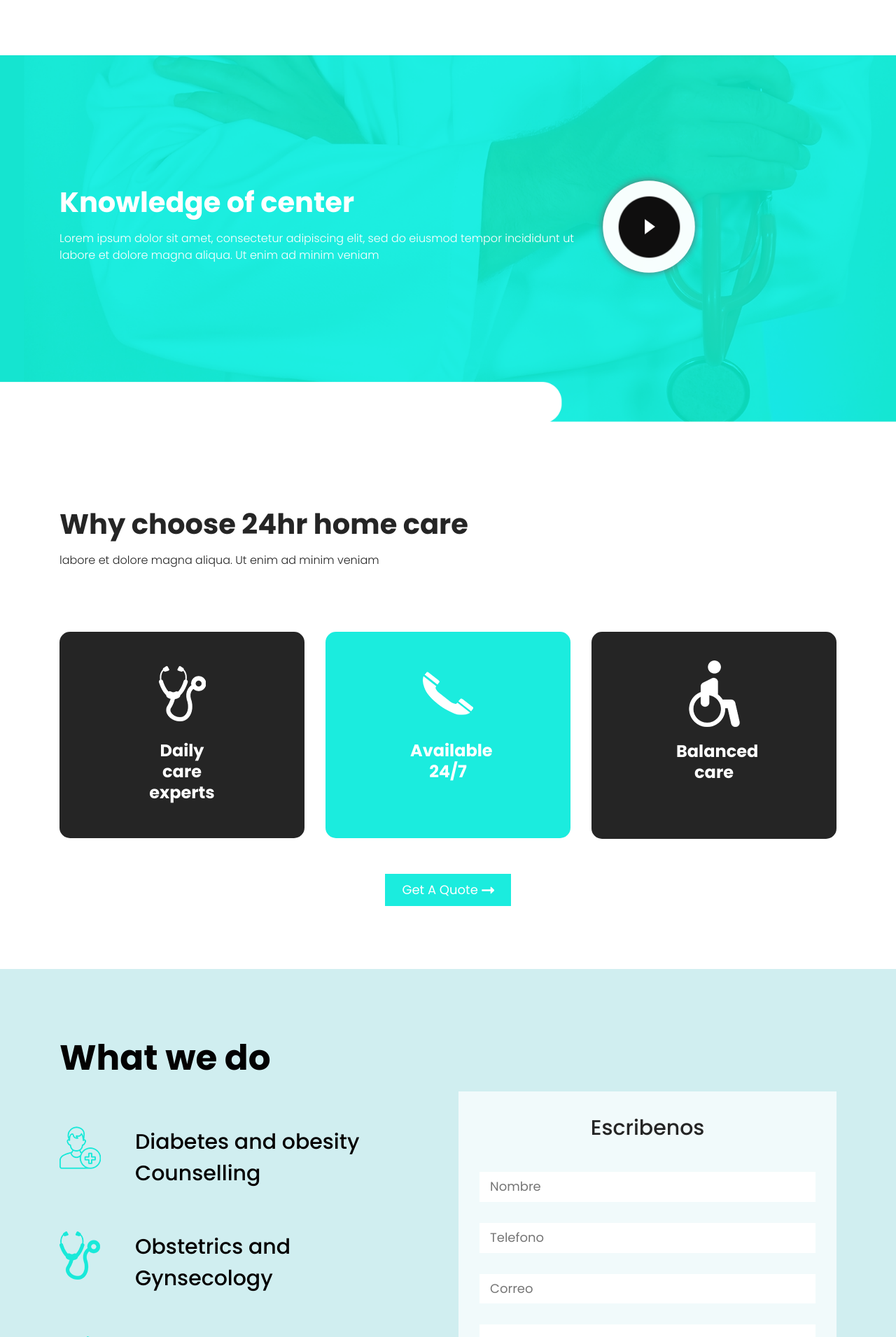
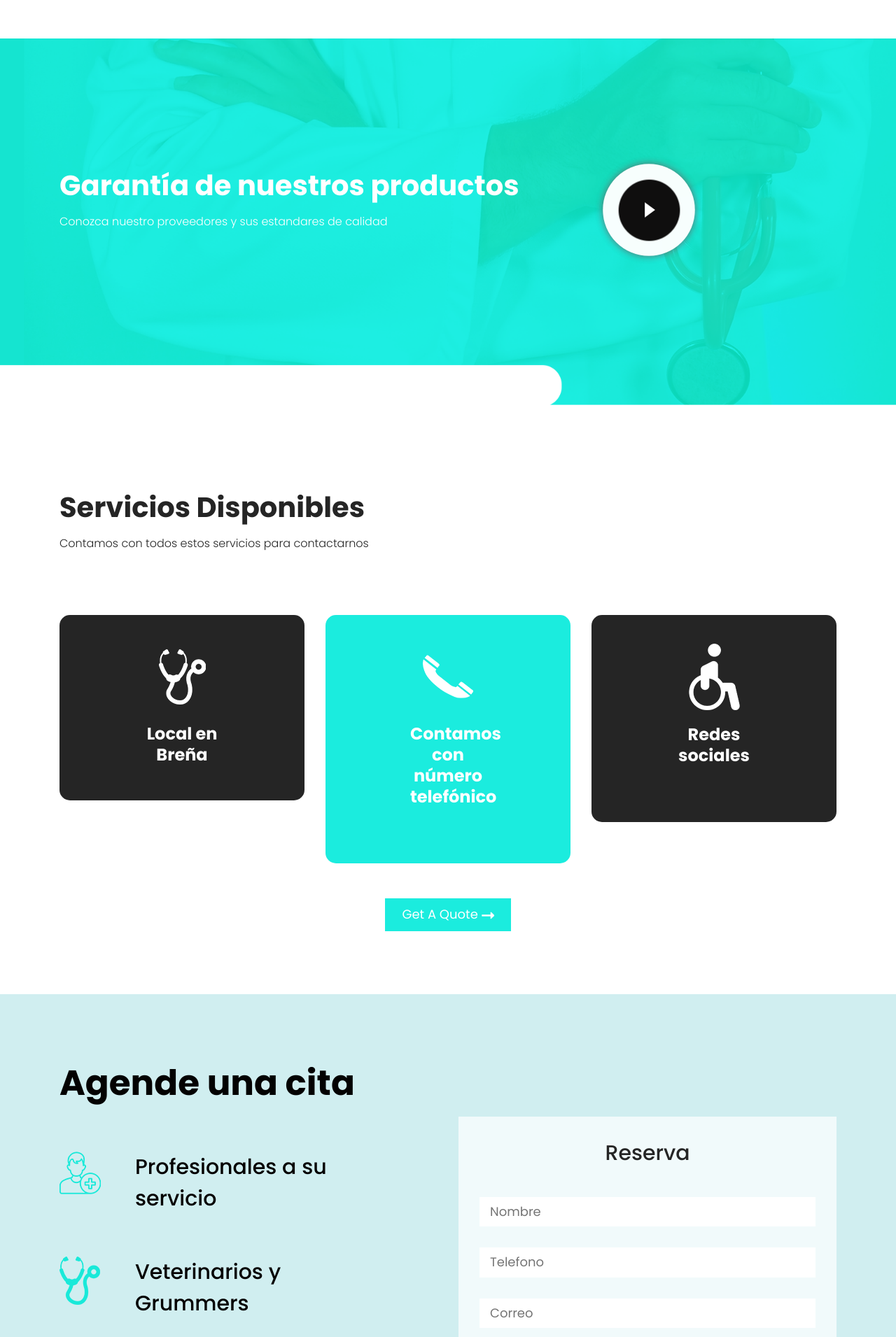
Before and after one commit to Malloki01/Django-Veterinaria, a Django app: page /crud_app/ in a window 1280 px wide. Shown: the part 1640-3551 px from the top of the page at 70% size. Run offline with Django 4.2, Linux system fonts and the light colour scheme; some libraries are stand-ins or nearby versions.

Commit message:
Django Avance 6

```diff
--- a/crud_app/templates/index.html
+++ b/crud_app/templates/index.html
@@ -95,11 +95,11 @@
                   <div class="container">
                      <div class="row">
                         <div class="col-md-6">
-                           <h1 class="banner_taital">Health <br><span style="color: #151515;">Care</span></h1>
-                           <p class="banner_text">There are many variations of passages of Lorem Ipsum</p>
+                           <h1 class="banner_taital">Salud <br><span style="color: #151515;">Para su mascota</span></h1>
+                           <p class="banner_text">Confianza y calidad para nuestros clientes</p>
                            <div class="btn_main">
-                              <div class="more_bt"><a href="#">Contact Now</a></div>
-                              <div class="contact_bt"><a href="#">Get A Quote</a></div>
+                              <div class="more_bt"><a href="#">Reservar Cita</a></div>
+                              <div class="contact_bt"><a href="#">Comprar</a></div>
                            </div>
                         </div>
                         <div class="col-md-6">
@@ -114,11 +114,11 @@
                   <div class="container">
                      <div class="row">
                         <div class="col-md-6">
-                           <h1 class="banner_taital">Health <br><span style="color: #151515;">Care</span></h1>
-                           <p class="banner_text">There are many variations of passages of Lorem Ipsum</p>
+                           <h1 class="banner_taital">Confort <br><span style="color: #151515;">Seguridad</span></h1>
+                           <p class="banner_text">Contamos con la confianza de cientos de clientes</p>
                            <div class="btn_main">
-                              <div class="more_bt"><a href="#">Contact Now</a></div>
-                              <div class="contact_bt"><a href="#">Get A Quote</a></div>
+                              <div class="more_bt"><a href="#">Reservar Cita</a></div>
+                              <div class="contact_bt"><a href="#">Comprar</a></div>
                            </div>
                         </div>
                         <div class="col-md-6">
@@ -141,8 +141,8 @@
    <!-- health section start -->
    <div class="health_section layout_padding">
       <div class="container">
-         <h1 class="health_taital">Best Of Health care for you</h1>
-         <p class="health_text">Lorem ipsum dolor sit amet, consectetur adipiscing elit, sed do eiusmod tempor incididunt ut labore et dolore magna aliqua. Ut enim ad minim veniam, quis</p>
+         <h1 class="health_taital">La mejor atención para su mascota</h1>
+         <p class="health_text">Contamos con especialistas y certificados que nos apoyan para brindarles la major atención posible para usted y su mascota</p>
          <div class="health_section layout_padding">
             <div class="row">
                <div class="col-sm-7">
@@ -166,7 +166,7 @@
                   </div>
                </div>
             </div>
-            <div class="getquote_bt_1"><a href="#">Read More <span><img src="{% static 'images/right-arrow.png' %}" ></span></a></div>
+            <div class="getquote_bt_1"><a href="#">Leer más <span><img src="{% static 'images/right-arrow.png' %}" ></span></a></div>
          </div>
       </div>
    </div>
@@ -176,8 +176,8 @@
       <div class="container">
          <div class="knowledge_main">
             <div class="left_main">
-               <h1 class="knowledge_taital">Knowledge of center</h1>
-               <p class="knowledge_text">Lorem ipsum dolor sit amet, consectetur adipiscing elit, sed do eiusmod tempor incididunt ut labore et dolore magna aliqua. Ut enim ad minim veniam</p>
+               <h1 class="knowledge_taital">Garantía de nuestros productos</h1>
+               <p class="knowledge_text">Conozca nuestro proveedores y sus estandares de calidad</p>
             </div>
             <div class="right_main">
                <div class="play_icon"><a href="#"><img src="{% static 'images/play-icon.png'%}" ></a></div>
@@ -189,26 +189,26 @@
    <!-- news section start -->
    <div class="news_section layout_padding">
       <div class="container">
-         <h1 class="health_taital">Why choose 24hr home care</h1>
-         <p class="health_text">labore et dolore magna aliqua. Ut enim ad minim veniam</p>
+         <h1 class="health_taital">Servicios Disponibles</h1>
+         <p class="health_text">Contamos con todos estos servicios para contactarnos</p>
          <div class="news_section_2 layout_padding">
             <div class="row">
                <div class="col-lg-4 col-sm-6">
                   <div class="box_main">
                      <div class="icon_1"><img src="{% static 'images/icon-2.png'%} "></div>
-                     <h4 class="daily_text">Daily care experts</h4>
+                     <h4 class="daily_text">Local en Breña</h4>
                   </div>
                </div>
                <div class="col-lg-4 col-sm-6">
                   <div class="box_main active">
                      <div class="icon_1"><img src="{% static 'images/icon-3.png'%}"></div>
-                     <h4 class="daily_text_1">Available 24/7</h4>
+                     <h4 class="daily_text_1">Contamos con número telefónico</h4>
                   </div>
                </div>
                <div class="col-lg-4 col-sm-6">
                   <div class="box_main">
                      <div class="icon_1"><img src="{% static 'images/icon-4.png'%}"></div>
-                     <h4 class="daily_text_1">Balanced care</h4>
+                     <h4 class="daily_text_1">Redes sociales</h4>
                   </div>
                </div>
             </div>
@@ -220,28 +220,28 @@
    <!-- contact section start -->
    <div class="contact_section layout_padding">
       <div class="container">
-         <h1 class="contact_taital">What we do</h1>
+         <h1 class="contact_taital">Agende una cita</h1>
          <div class="news_section_2">
             <div class="row">
                <div class="col-md-6">
                   <div class="icon_main">
                      <div class="icon_7"><img src="{% static 'images/icon-7.png'%}"></div>
-                     <h4 class="diabetes_text">Diabetes and obesity Counselling </h4>
+                     <h4 class="diabetes_text">Profesionales a su servicio </h4>
                   </div>
                   <div class="icon_main">
                      <div class="icon_7"><img src="{% static 'images/icon-5.png'%}"></div>
-                     <h4 class="diabetes_text">Obstetrics and Gynsecology</h4>
+                     <h4 class="diabetes_text">Veterinarios y Grummers</h4>
                   </div>
                   <div class="icon_main">
                      <div class="icon_7"><img src="{% static 'images/icon-6.png'%}"></div>
-                     <h4 class="diabetes_text">Surgical and medical Oncology</h4>
+                     <h4 class="diabetes_text">Análisis y servicios de salud para su mascota</h4>
                   </div>
                </div>
                <div class="col-md-6">
                   <div class="contact_box">
                      <form id="citaForm" action="{% url 'registrarCita' %}" method= "POST">
                      {% csrf_token %}
-                     <h1 class="book_text">Escribenos</h1>
+                     <h1 class="book_text">Reserva</h1>
                      <input type="text" class="Email_text" placeholder="Nombre" name="nombre" >
                      <input type="text" class="Email_text" placeholder="Telefono" name="telefono" >
                      <input type="text" class="Email_text" placeholder="Correo" name="correo" >
@@ -266,15 +266,15 @@
          <div class="carousel-inner">
             <div class="carousel-item active">
                <div class="container">
-                  <h1 class="client_taital">What People Say</h1>
-                  <p class="client_text">It is a long established fact that a reader will be distracted </p>
+                  <h1 class="client_taital">Comentarios</h1>
+                  <p class="client_text">Nuestros clientes nos respaldan  </p>
                   <div class="client_section_2">
                      <div class="client_left">
                         <div><img src="{% static 'images/client-img.png'%}" class="client_img"></div>
                      </div>
                      <div class="client_right">
-                        <h3 class="distracted_text">Distracted by</h3>
-                        <p class="lorem_text">It is a long established fact that a reader will be distracted by the readable content of a page when looking at its layout. The point of using Lorem Ipsum is that it has a more-or-less normal distribution of letters</p>
+                        <h3 class="distracted_text">Kevin Rodolfo Cardenas</h3>
+                        <p class="lorem_text">Lleve a mi macota a Lupita's y recibí un excelente servicio por parte de sus trabajadores y mi mascota también pudo solucionar sus problemas de salud</p>
                         <div class="quote_icon"><img src="{% static 'images/quote-icon.png'%}"></div>
                      </div>
                   </div>
@@ -282,7 +282,7 @@
             </div>
             <div class="carousel-item">
                <div class="container">
-                  <h1 class="client_taital">What People Say</h1>
+                  <h1 class="client_taital">Comentarios</h1>
                   <p class="client_text">It is a long established fact that a reader will be distracted </p>
                   <div class="client_section_2">
                      <div class="client_left">
@@ -334,17 +334,17 @@
                <div class="map_icon"><img src="{% static 'images/mail-icon.png'%}"><span class="paddlin_left_0">volim@gmail.com</span></div>
             </div>
             <div class="col-lg-3 col-sm-6">
-               <h1 class="adderss_text">Doctors</h1>
-               <div class="hiphop_text_1">There are many variations of passages of Lorem Ipsum available, but the majority have suffered alteration in some form, by injected humour,</div>
+               <h1 class="adderss_text">Veterinarios</h1>
+               <div class="hiphop_text_1">Contamos con varios veterinarios certificados a su servicio</div>
             </div>
             <div class="col-lg-3 col-sm-6">
-               <h1 class="adderss_text">Useful Links</h1>
-               <div class="Useful_text">There are many variations of passages of Lorem Ipsum available, but the majority have suffered ,</div>
+               <h1 class="adderss_text">Productos</h1>
+               <div class="Useful_text">Contamos con diversos juguetes, comida, casas, etc. En nuestro local</div>
             </div>
             <div class="col-lg-3 col-sm-6">
-               <h1 class="adderss_text">Newsletter</h1>
+               <h1 class="adderss_text">Escríbanos</h1>
                <input type="text" class="Enter_text" placeholder="Enter your Emil" name="Enter your Emil">
-               <div class="subscribe_bt"><a href="#">Subscribe</a></div>
+               <div class="subscribe_bt"><a href="#">Enviar</a></div>
                <div class="social_icon">
                   <ul>
                      <li><a href="#"><img src="{% static 'images/fb-icon.png'%}"></a></li>
@@ -361,7 +361,7 @@
    <!-- copyright section start -->
    <div class="copyright_section">
       <div class="container">
-         <p class="copyright_text">2019 All Rights Reserved. Design by <a href="https://html.design">Free html Templates</a></p>
+         <p class="copyright_text">2023 All Rights Reserved. Design by <a href="https://html.design">Lupitas</a></p>
       </div>
    </div>
    <!-- copyright section end -->
```
